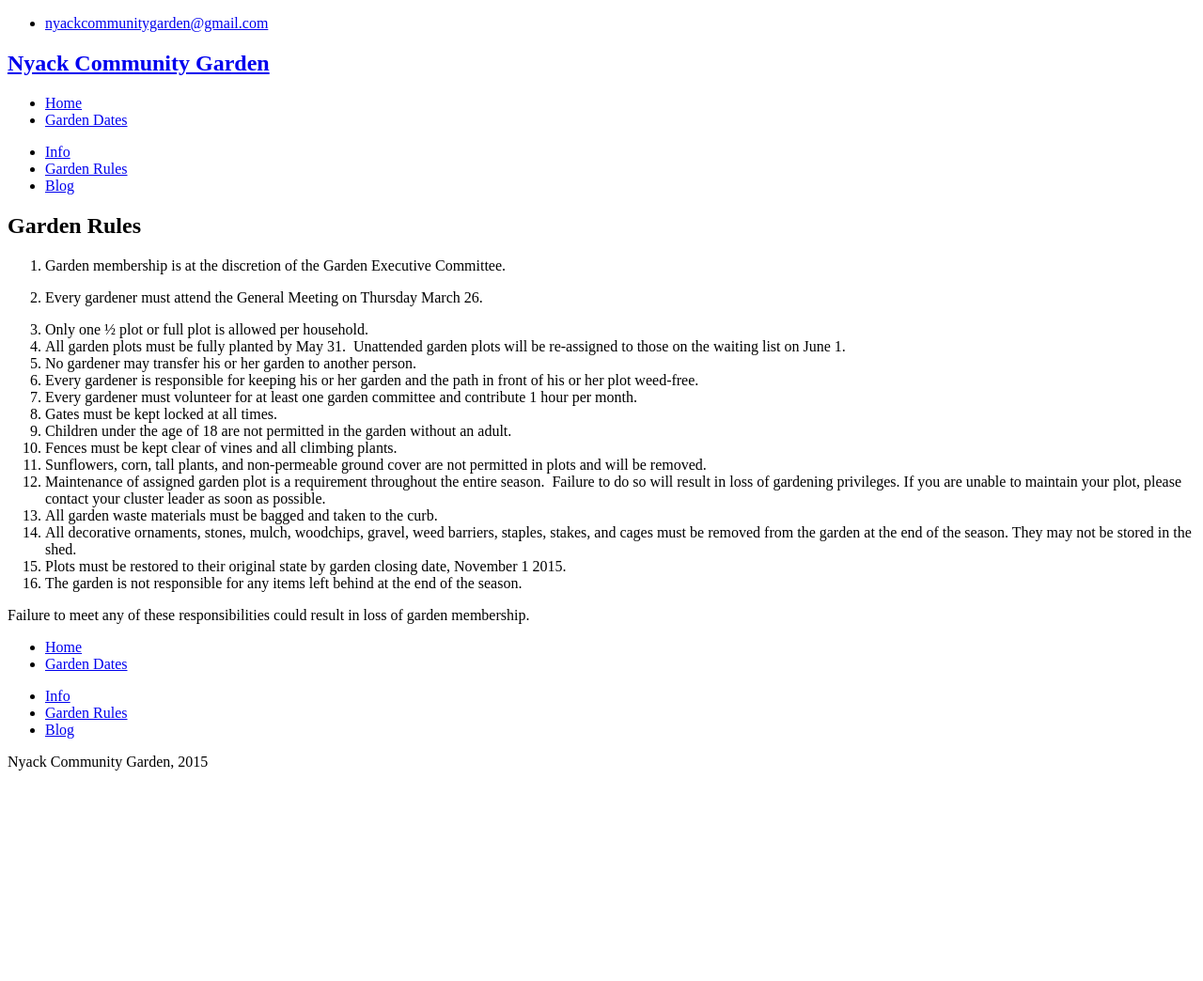
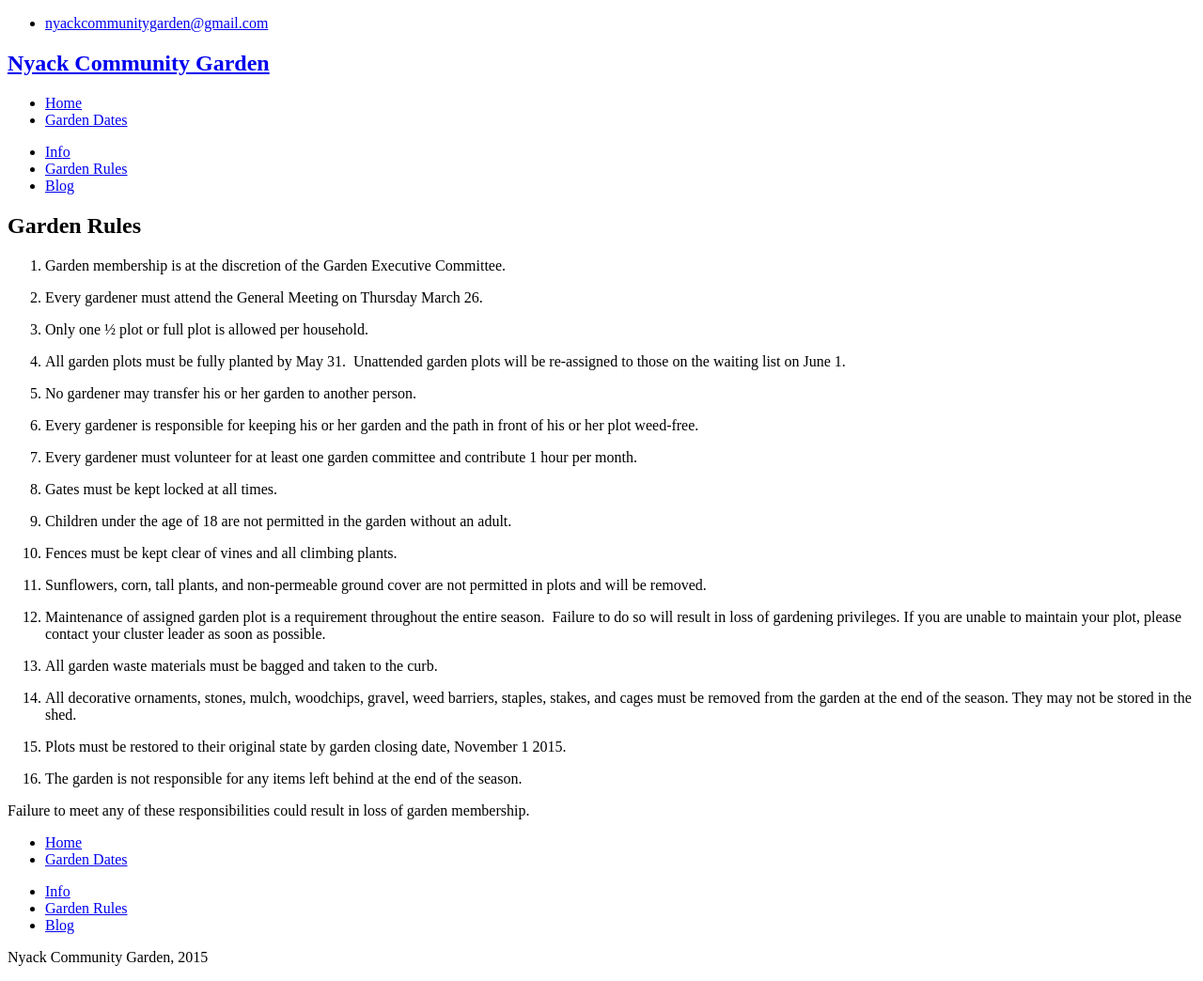
Before and after one commit to bosborne/nyackcommunitygarden, a Jekyll site: the page built from garden-rules/index.html, in a window 1280 px wide. Shown: the whole page at 94% size. Built offline with Jekyll 4.4.1, drawn with Linux system fonts in a browser that asks for light colours; Markdown is read by kramdown in place of the engine named in the settings; before the commit the page ends 900 px from its top, so only the background shows below that.

Commit message:
Format rules

```diff
--- a/garden-rules/index.html
+++ b/garden-rules/index.html
@@ -12,47 +12,48 @@
   <li ><p>
     Every gardener must attend the General Meeting on Thursday March 26.
   </li></p>
-  <li >
+  <li><p>
      Only one ½ plot or full plot is allowed per household.
   </li>
-  <li >
+  <li ><p>
      All garden plots must be fully planted by May 31.&#160; Unattended garden plots will&#160;be re-assigned to those on the waiting list on June 1.
   </li>
-  <li >
+  <li ><p>
      No gardener may transfer his or her garden to another person.
   </li>
-  <li >
+  <li><p>
      Every gardener is responsible for keeping his or her garden and the path in front of his or her plot weed-free.
   </li>
-  <li >
+  <li><p>
      Every gardener must volunteer for at least one garden committee and contribute 1 hour per month.
   </li>
-  <li >
+  <li><p>
      Gates must be kept locked at all times.
   </li>
-  <li >
+  <li><p>
      Children under the age of 18 are not permitted in the garden without an adult.
   </li>
-  <li >
+  <li><p>
      Fences must be kept clear of vines and all climbing plants.
   </li>
-  <li >
+  <li><p>
      Sunflowers, corn, tall plants, and non-permeable ground cover are not permitted in plots and will be removed.
   </li>
-  <li >
+  <li><p>
      Maintenance of assigned garden plot is a requirement throughout the entire season.&#160; Failure to do so will result in loss of gardening privileges. If you are unable to maintain your plot, please contact your cluster leader as soon as possible.
   </li>
-  <li >
+  <li><p>
      All garden waste materials must be bagged and taken to the curb.
   </li>
-  <li >
+  <li><p>
      All decorative ornaments, stones, mulch, woodchips, gravel, weed barriers, staples, stakes, and cages must be removed from the garden at the end of the season. They may not be stored in the shed.
   </li>
-  <li >
+  <li><p>
      Plots must be restored to their original state by garden closing date, November 1 2015.
   </li>
-  <li >
+  <li><p>
      The garden is not responsible for any items left behind at the end of the season.</li>
+  </li>
 </ol>
 <p>
   Failure to meet any of these responsibilities could result in loss of garden membership.
```
Also changed, not shown: site/garden-rules/index.html (+15 -14 lines).
